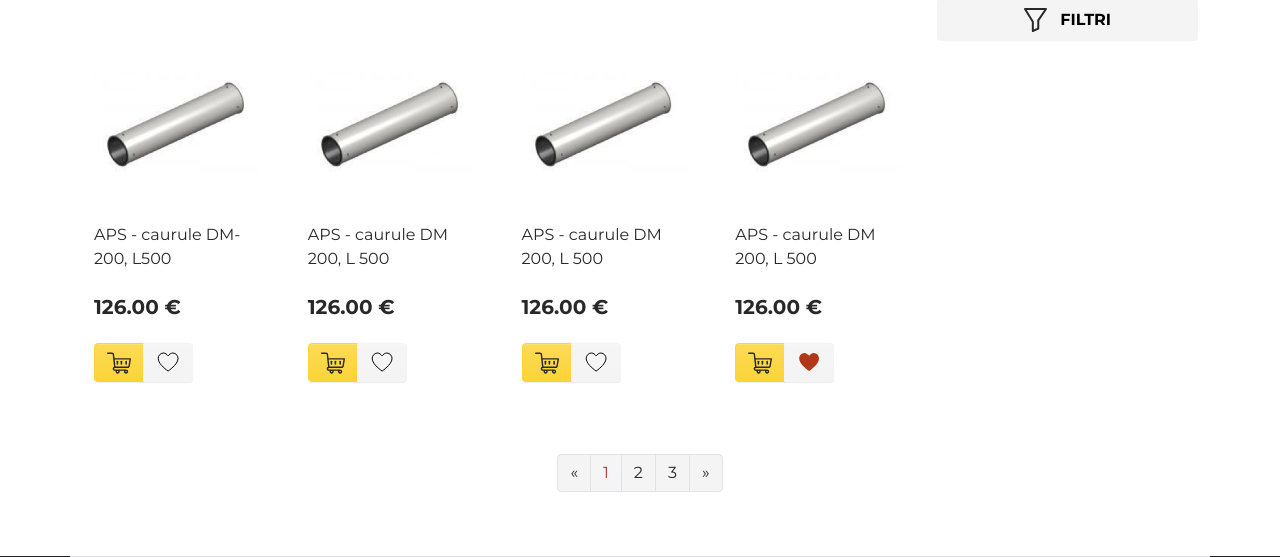
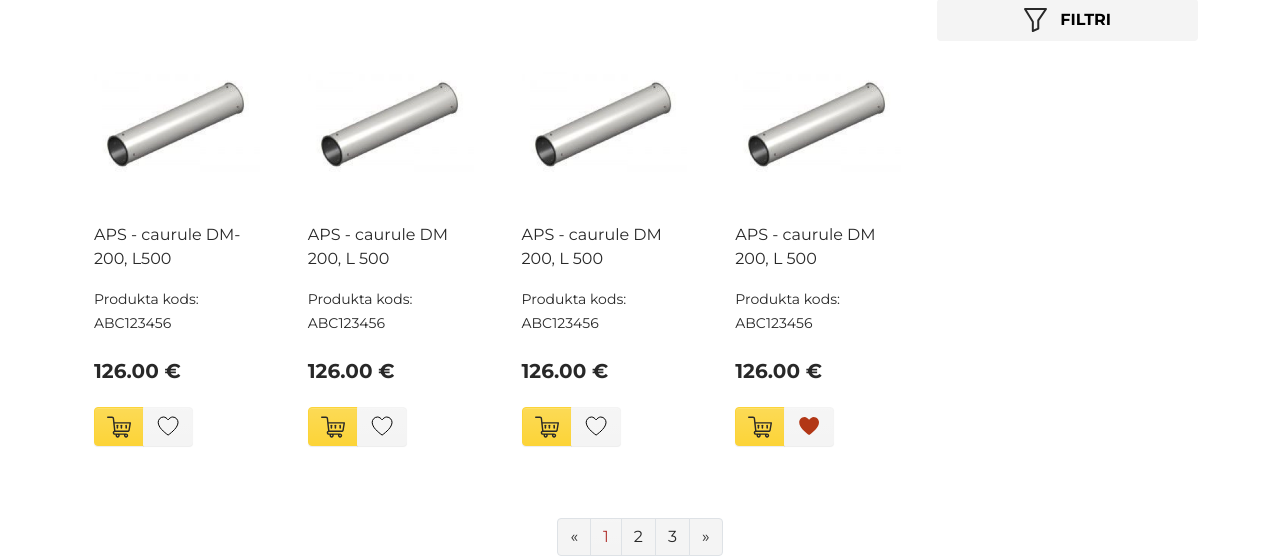
Before and after one commit to paulskulis/bi-frontend, a PHP site: page /index.php?page=products in a window 1280 px wide. Shown: the part 870-1427 px from the top of the page. Run offline with PHP 8.4, Linux system fonts and the light colour scheme; some libraries are stand-ins or nearby versions.

Commit message:
Add product code smallprint

```diff
--- a/tpl/products.php
+++ b/tpl/products.php
@@ -11,6 +11,7 @@
 					<a href="/?page=product" class="text-decoration-none text-body">
 						<img src="assets/img/product_pipe.png">
 						<p>APS - caurule DM-200, L500</p>
+						<p><small>Produkta kods: ABC123456</small></p>
 						<h5 class="my-4 fw-bold">126.00 €</h5>
 					</a>
 					<div class="btn-group" role="group">
@@ -22,6 +23,7 @@
 					<a href="/?page=product" class="text-decoration-none text-body">
 						<img src="assets/img/product_pipe.png">
 						<p>APS - caurule DM 200, L 500</p>
+						<p><small>Produkta kods: ABC123456</small></p>
 						<h5 class="my-4 fw-bold">126.00 €</h5>
 					</a>
 					<div class="btn-group" role="group">
@@ -33,6 +35,7 @@
 					<a href="/?page=product" class="text-decoration-none text-body">
 						<img src="assets/img/product_pipe.png">
 						<p>APS - caurule DM 200, L 500</p>
+						<p><small>Produkta kods: ABC123456</small></p>
 						<h5 class="my-4 fw-bold">126.00 €</h5>
 					</a>
 					<div class="btn-group" role="group">
@@ -44,6 +47,7 @@
 					<a href="/?page=product" class="text-decoration-none text-body">
 						<img src="assets/img/product_pipe.png">
 						<p>APS - caurule DM 200, L 500</p>
+						<p><small>Produkta kods: ABC123456</small></p>
 						<h5 class="my-4 fw-bold">126.00 €</h5>
 					</a>
 					<div class="btn-group" role="group">
--- a/tpl/wishlist.php
+++ b/tpl/wishlist.php
@@ -11,6 +11,7 @@
 					<a href="/?page=product" class="text-decoration-none text-body">
 						<img src="assets/img/product_pipe.png">
 						<p>APS - caurule DM-200, L500</p>
+						<p><small>Produkta kods: ABC123456</small></p>
 						<h5 class="my-4 fw-bold">126.00 €</h5>
 					</a>
 					<div class="btn-group" role="group">
```
